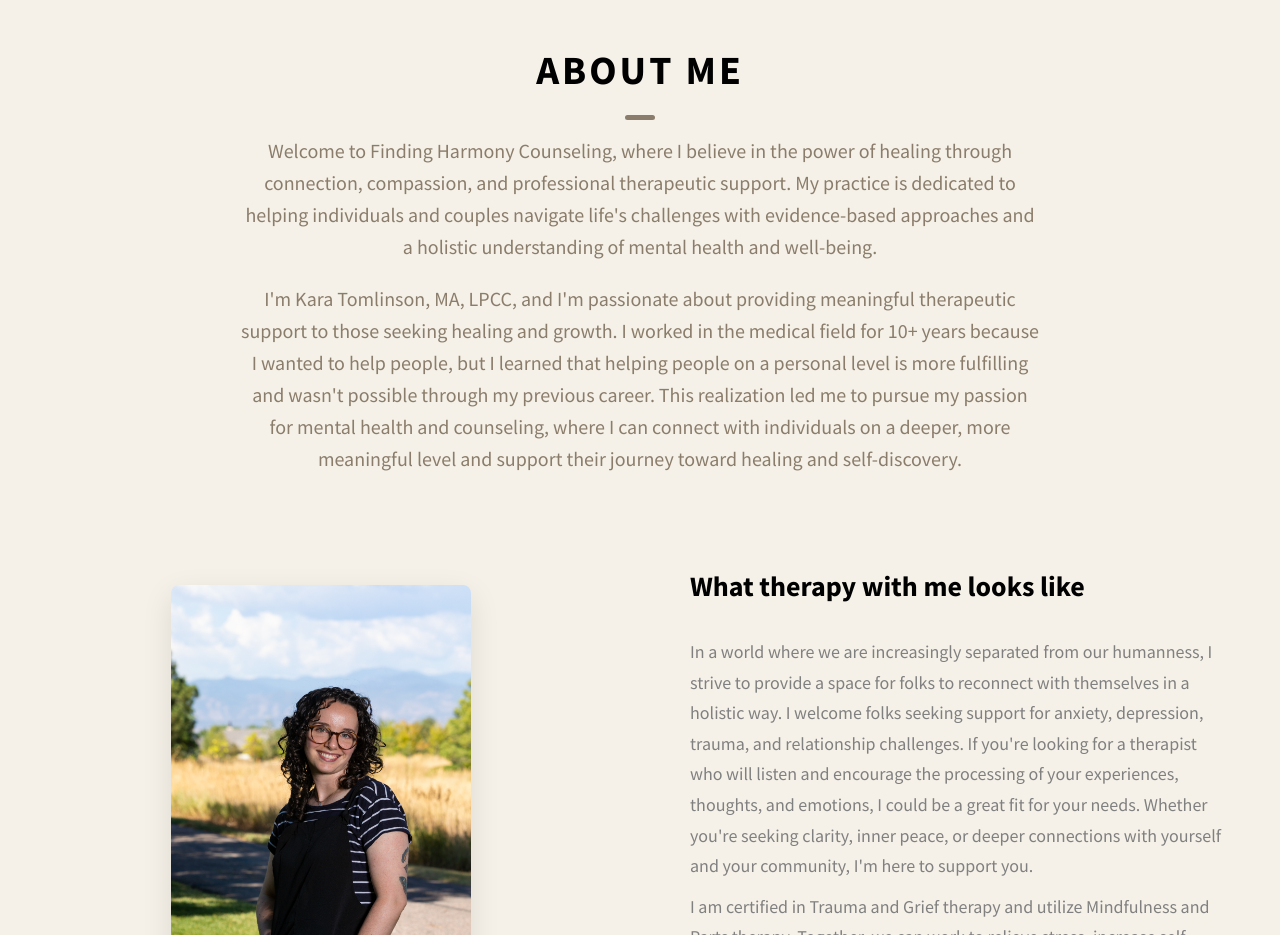
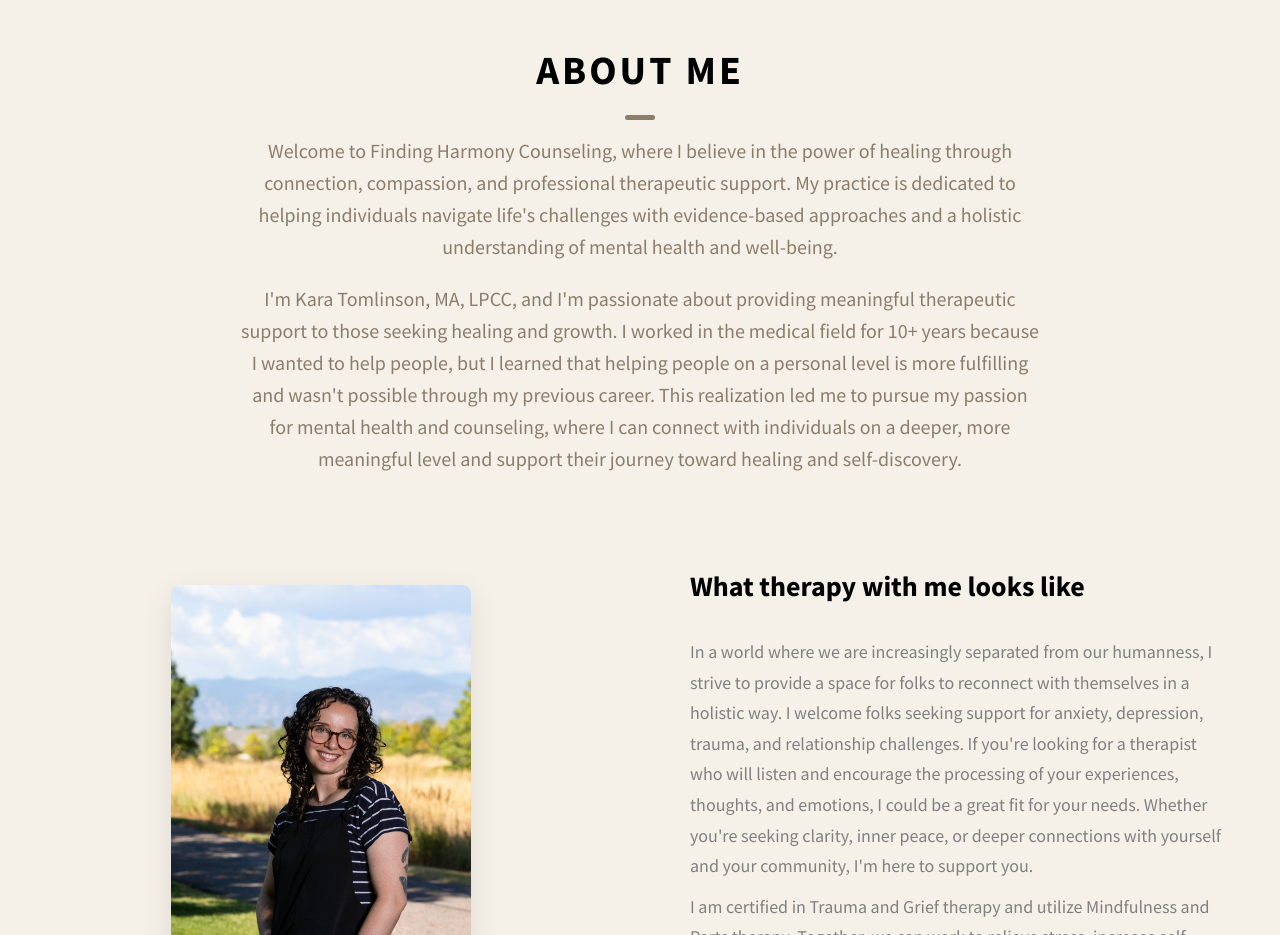
Before and after one commit to FindingHarmonyCounseling/home, a website: page index.html in a window 1280 px wide. Shown: the part 880-1815 px from the top of the page. Drawn offline with Linux system fonts and the light colour scheme.

Commit message:
Remove 'and couples' from About Me section

```diff
--- a/index.html
+++ b/index.html
@@ -102,7 +102,7 @@
         <h2 class="heading heading-sec heading-sec__mb-med">
           <span class="heading-sec__main">About Me</span>
           <span class="heading-sec__sub">
-            Welcome to Finding Harmony Counseling, where I believe in the power of healing through connection, compassion, and professional therapeutic support. My practice is dedicated to helping individuals and couples navigate life's challenges with evidence-based approaches and a holistic understanding of mental health and well-being.
+            Welcome to Finding Harmony Counseling, where I believe in the power of healing through connection, compassion, and professional therapeutic support. My practice is dedicated to helping individuals navigate life's challenges with evidence-based approaches and a holistic understanding of mental health and well-being.
           </span>
           <span class="heading-sec__sub heading-sec__sub--spaced">
             I'm Kara Tomlinson, MA, LPCC, and I'm passionate about providing meaningful therapeutic support to those seeking healing and growth. I worked in the medical field for 10+ years because I wanted to help people, but I learned that helping people on a personal level is more fulfilling and wasn't possible through my previous career. This realization led me to pursue my passion for mental health and counseling, where I can connect with individuals on a deeper, more meaningful level and support their journey toward healing and self-discovery.
```
